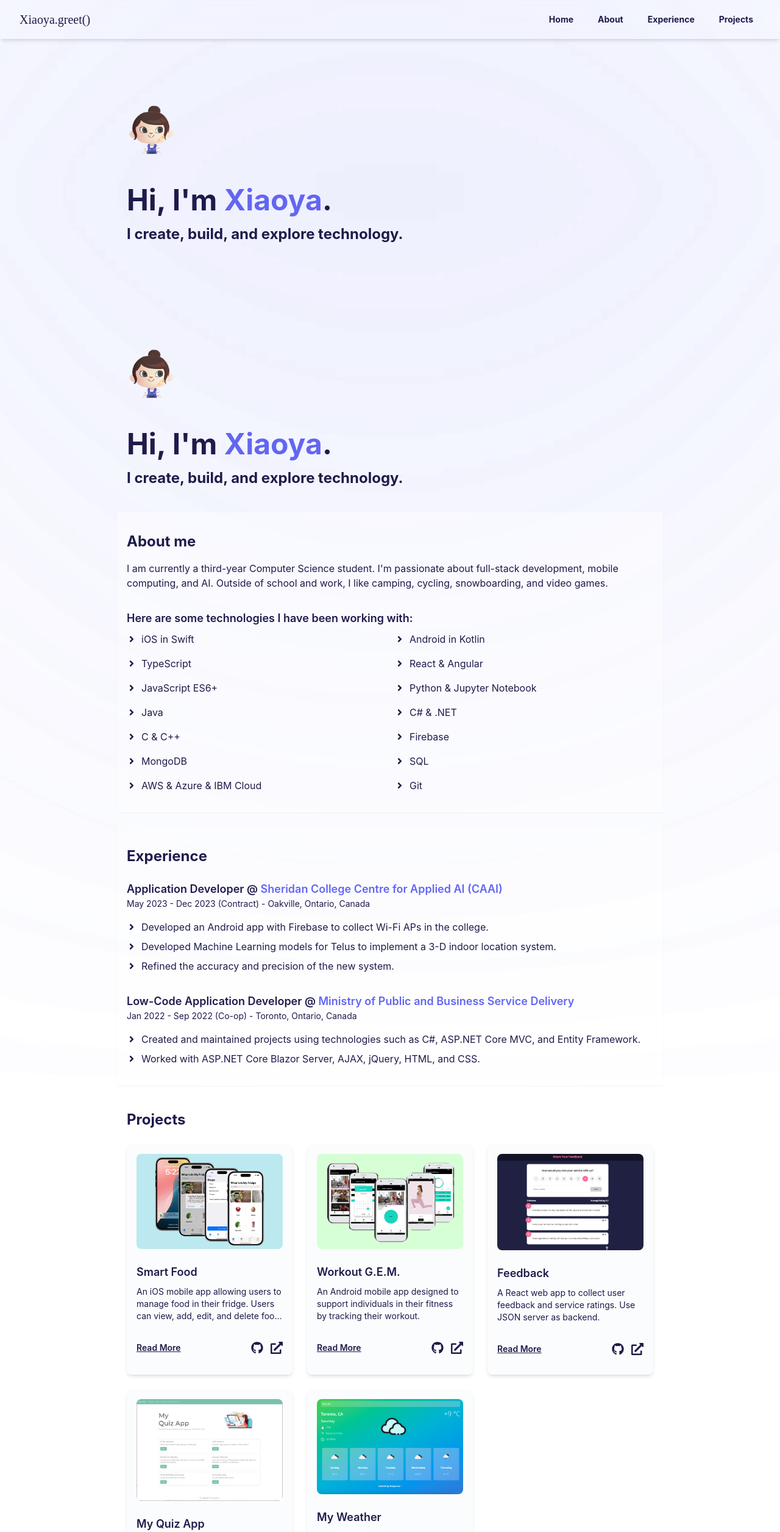
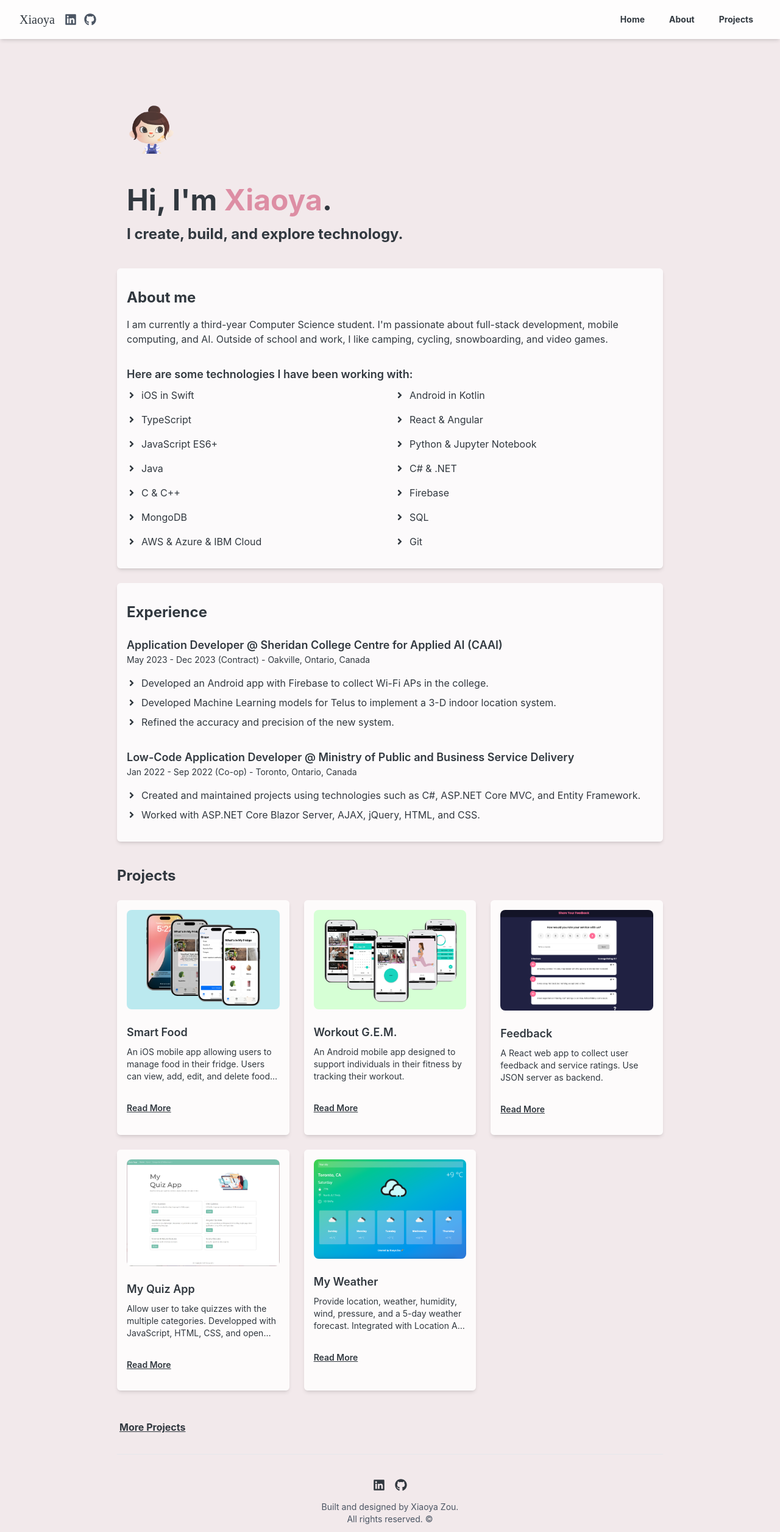
Before and after one commit to xiaoyazz/xiaoya-v2, a React (Create React App) app: page / in a window 1280 px wide. Shown: the top 2512 px of the page at 61% size. Built offline with nearby package versions, Linux system fonts and the light colour scheme.

Commit message:
Update files and folders hierarchy and bg text color

```diff
--- a/src/App.js
+++ b/src/App.js
@@ -1,28 +1,22 @@
-import './App.css';
-import Navbar from './components/Navbar';
-import AboutSection from './components/AboutSection';
-import Gallery from './components/Gallery';
-import Landing from './components/LandingSection';
-import Projects from './components/Projects';
-import Experience from './components/Experience';
-import Footer from './components/Footer'
+import { BrowserRouter as Router, Routes, Route } from "react-router-dom";
+import Navbar from "./components/Navbar";
+import HomePage from "./pages/HomePage";
+import About from "./components/AboutSection";
+import Experience from "./components/Experience";
 import ProjectsPage from "./pages/ProjectsPage";
-import { Route, Routes } from 'react-router-dom';
+import Footer from "./components/Footer"
+import { ImOpt } from "react-icons/im";
 
 function App() {
   return (
     <div className="App">
-
       <Navbar />
       <Routes>
-        <Route path="/" element={<Landing />} />
-        <Route path="/about" element={<AboutSection />} />
+        <Route path="/" element={<HomePage />} />
+        {/* <Route path="/about" element={<About />} />
+        <Route path="/experience" element={<Experience />} /> */}
         <Route path="/projects" element={<ProjectsPage />} />
       </Routes>
-      <Landing />
-      <AboutSection />
-      <Experience />
-      <Projects />
       <Footer />
     </div>
   );
--- a/src/components/AboutSection.js
+++ b/src/components/AboutSection.js
@@ -3,7 +3,7 @@ import { FaAngleRight } from 'react-icons/fa';
 const AboutSection = () => {
     return (
 
-        <div className="text-left mt-10 mb-6 pt-8 pb-8 px-4 max-w-4xl mx-auto shadow-sm bg-white bg-opacity-40">
+        <div className="text-left mt-10 mb-6 pt-8 pb-8 px-4 max-w-4xl mx-auto shadow-md rounded-md bg-white bg-opacity-80">
             <h2 className="text-2xl font-bold mb-4">About me</h2>
             <p className="mb-8">
                 I am currently a third-year Computer Science student.
@@ -32,7 +32,7 @@ const AboutSection = () => {
                     ].map((tech, index) => (
                         <li
                             key={index}
-                            className="flex items-center gap-2 cursor-crosshair transform transition duration-300 hover:-translate-y-1 hover:-translate-x-1 hover-text-shadow hover:text-indigo-500"
+                            className="flex items-center gap-2 cursor-crosshair transform transition duration-300 hover:-translate-y-1 hover:-translate-x-1 hover-text-shadow hover:text-[#dd8ea4]"
                         >
                             <FaAngleRight />
                             {tech}
--- a/src/components/Experience.js
+++ b/src/components/Experience.js
@@ -27,7 +27,7 @@ const Experience = () => {
     ];
 
     return (
-        <div className="max-w-4xl mx-auto pt-8 pb-8 px-4 text-left shadow-sm bg-white bg-opacity-40">
+        <div className="max-w-4xl mx-auto pt-8 pb-8 px-4 text-left shadow-md rounded-md bg-white bg-opacity-80">
 
             {/* Top heading */}
             <h2 className="text-2xl font-bold mb-6">Experience</h2>
@@ -38,7 +38,7 @@ const Experience = () => {
                     <div key={index}>
                         <h3 className="text-lg font-semibold">
                             {experience.title} @{" "}
-                            <span className="text-indigo-500">
+                            <span className="">
                                 {experience.company}
                             </span>
                         </h3>
@@ -47,7 +47,7 @@ const Experience = () => {
                         </p>
                         <ul className="space-y-2">
                             {experience.details.map((detail, idx) => (
-                                <li key={idx} className="flex items-center gap-2 cursor-crosshair transform transition duration-300 hover:-translate-y-1 hover:-translate-x-1 hover:text-indigo-500 hover-text-shadow">
+                                <li key={idx} className="flex items-center gap-2 cursor-crosshair transform transition duration-300 hover:-translate-y-1 hover:-translate-x-1 hover:text-[#dd8ea4] hover-text-shadow">
                                     <FaAngleRight />
                                     {detail}
                                 </li>
--- a/src/components/Footer.js
+++ b/src/components/Footer.js
@@ -5,10 +5,10 @@ const Footer = () => {
         <footer className="w-full mt-4 py-6 mb-10">
             <div className="max-w-4xl mx-auto text-center">
                 <div className="flex justify-center gap-4 mb-4">
-                    <a href="https://www.linkedin.com/in/xiaoyazou/" target="_blank" rel="noopener noreferrer" className='hover:text-indigo-500'>
+                    <a href="https://www.linkedin.com/in/xiaoyazou/" target="_blank" rel="noopener noreferrer" className='hover:text-[#dd8ea4]'>
                         <FaLinkedin size={20} />
                     </a>
-                    <a href="https://github.com/xiaoyazz" target="_blank" rel="noopener noreferrer" className='hover:text-indigo-500'>
+                    <a href="https://github.com/xiaoyazz" target="_blank" rel="noopener noreferrer" className='hover:text-[#dd8ea4]'>
                         <FaGithub size={20} />
                     </a>
                 </div>
--- a/src/components/LandingSection.js
+++ b/src/components/LandingSection.js
@@ -6,8 +6,8 @@ const LandingPage = () => {
     return (
         <div className="text-left mt-48 px-4 max-w-4xl mx-auto relative">
             {/* Fixed Blurred Background */}
-            <div
-                className="fixed inset-0 bg-indigo-400 blur-[700px] z-[-1]"
+            {/* <div
+                className="fixed inset-0 bg-indigo-700 blur-[700px] z-[-1]"
                 style={{
                     width: '100vw',
                     height: '150px',
@@ -15,7 +15,7 @@ const LandingPage = () => {
                     left: '',
                     //transform: 'translate(-50%, 0)',
                 }}
-            ></div>
+            ></div> */}
 
             {/* Avatar and Text */}
             <img
@@ -24,7 +24,7 @@ const LandingPage = () => {
                 className="w-20 h-22 animate-bounce"
             />
             <h1 className="text-5xl font-bold mt-8">
-                Hi, I'm <span className="text-indigo-500">Xiaoya</span>.
+                Hi, I'm <span className="high-light">Xiaoya</span>.
             </h1>
             <h3 className="text-2xl mt-4 font-bold">
                 I create, build, and explore technology.
--- a/src/components/Navbar.js
+++ b/src/components/Navbar.js
@@ -1,50 +1,61 @@
 import React, { useState } from 'react';
-import DarkModeToggle from './DarkModeToggle';
 import { Link } from 'react-router-dom';
+import { FaLinkedin, FaGithub } from 'react-icons/fa';
 
 const Navbar = () => {
     const [isOpen, setIsOpen] = useState(false);
-    const [darkMode, setDarkMode] = useState(false);
-
-    const toggleDarkMode = () => {
-        setDarkMode(!darkMode);
-        document.documentElement.classList.toggle('dark');
-    };
 
     return (
-        <nav className="fixed w-full top-0 left-0 bg-transparent backdrop-blur-md dark:bg-blue-950 dark:text-slate-200 shadow-md z-10">
+        <nav className="fixed w-full top-0 left-0 bg-white bg-opacity-90 shadow-md z-10">
             <div className="max-w-7xl mx-auto px-4 sm:px-6 lg:px-8">
                 <div className="flex items-center justify-between h-16">
-                    <div className="flex items-center">
+                    {/* Left Section */}
+                    <div className="flex items-center space-x-4">
                         <Link to="/" className="text-xl font-bold site-name">
-                            Xiaoya.greet()
+                            Xiaoya
                         </Link>
-                        {/* <DarkModeToggle /> */}
+                        <div className="flex space-x-3">
+                            <a
+                                href="https://www.linkedin.com/in/your-linkedin-profile"
+                                target="_blank"
+                                rel="noopener noreferrer"
+                                className="text-gray-600 hover:text-[#dd8ea4]"
+                            >
+                                <FaLinkedin size={20} />
+                            </a>
+                            <a
+                                href="https://github.com/your-github-profile"
+                                target="_blank"
+                                rel="noopener noreferrer"
+                                className="text-gray-600 hhover:text-[#dd8ea4]"
+                            >
+                                <FaGithub size={20} />
+                            </a>
+                        </div>
                     </div>
+
+                    {/* Right Section */}
                     <div className="hidden md:flex space-x-4 font-bold">
-                        <Link to="/" className="hover:text-indigo-500 dark:hover:text-teal-300 px-3 py-2 rounded-md text-sm">
+                        <Link to="/" className="hover:text-[#dd8ea4] px-3 py-2 rounded-md text-sm">
                             Home
                         </Link>
-                        <Link to="/about" className="hover:text-indigo-500 dark:hover:text-teal-300 px-3 py-2 rounded-md text-sm">
+                        <Link to="/about" className="hover:text-[#dd8ea4] px-3 py-2 rounded-md text-sm">
                             About
                         </Link>
-                        <Link to="/services" className="hover:text-indigo-500 dark:hover:text-teal-300 px-3 py-2 rounded-md text-sm">
-                            Experience
-                        </Link>
-                        <Link to="/projects" className="hover:text-indigo-500 dark:hover:text-teal-300 px-3 py-2 rounded-md text-sm">
+                        <Link to="/projects" className="hover:text-[#dd8ea4] px-3 py-2 rounded-md text-sm">
                             Projects
                         </Link>
                     </div>
+
+                    {/* Mobile Menu Button */}
                     <div className="md:hidden">
                         <button
                             onClick={() => setIsOpen(!isOpen)}
                             type="button"
-                            className="text-gray-300 hover:text-white focus:outline-none"
-                            aria-controls="mobile-menu"
-                            aria-expanded="false"
+                            className="text-gray-600 hover:text-indigo-500 focus:outline-none"
                         >
                             <svg className="h-6 w-6" xmlns="http://www.w3.org/2000/svg" fill="none" viewBox="0 0 24 24" stroke="currentColor">
-                                <path strokeLinecap="round" strokeLinejoin="round" strokeWidth="2" d={isOpen ? "M6 18L18 6M6 6l12 12" : "M4 6h16M4 12h16M4 18h16"} />
+                                <path strokeLinecap="round" strokeLinejoin="round" strokeWidth="2" d={isOpen ? 'M6 18L18 6M6 6l12 12' : 'M4 6h16M4 12h16M4 18h16'} />
                             </svg>
                         </button>
                     </div>
@@ -55,13 +66,13 @@ const Navbar = () => {
             {isOpen && (
                 <div className="md:hidden" id="mobile-menu">
                     <div className="px-2 pt-2 pb-3 space-y-1 sm:px-3">
-                        <Link to="/" className="block hover:bg-gray-700 px-3 py-2 rounded-md text-base font-medium">
+                        <Link to="/" className="block hover:text-[#dd8ea4] px-3 py-2 rounded-md text-base font-medium">
                             Home
                         </Link>
-                        <Link to="/about" className="block hover:bg-gray-700 px-3 py-2 rounded-md text-base font-medium">
+                        <Link to="/about" className="block hover:bg-gray-200 px-3 py-2 rounded-md text-base font-medium">
                             About
                         </Link>
-                        <Link to="/services" className="block hover:bg-gray-700 px-3 py-2 rounded-md text-base font-medium">
+                        <Link to="/projects" className="block hover:text-[#dd8ea4] px-3 py-2 rounded-md text-base font-medium">
                             Projects
                         </Link>
                     </div>
--- a/src/components/Projects.js
+++ b/src/components/Projects.js
@@ -55,13 +55,13 @@ const projects = [
 
 const Projects = () => {
     return (
-        <div className="max-w-4xl mx-auto px-4 mt-10 text-left">
+        <div className="max-w-4xl mx-auto px-0 mt-10 text-left">
             <h2 className="text-2xl font-bold mb-6">Projects</h2>
             <div className="grid md:grid-cols-3 gap-6">
                 {projects.map((project, index) => (
                     <div
                         key={index}
-                        className="relative bg-opacity-60 bg-slate-50 hover:bg-opacity-95 hover:shadow-lg p-4 rounded-lg shadow-md transform transition duration-300 hover:-translate-y-2 flex flex-col"
+                        className="relative shadow-md rounded-md bg-white bg-opacity-80 hover:bg-opacity-95 hover:shadow-lg p-4 transform transition duration-300 hover:-translate-y-2 flex flex-col"
                     >
                         {/* Image */}
                         <img
@@ -82,15 +82,15 @@ const Projects = () => {
 
                         {/* Bottom Section */}
                         <div className="flex justify-between items-center mt-4 mb-4">
-                            <a href="#" className="text-sm font-semibold hover:text-indigo-500 underline">
+                            <a href="#" className="text-sm font-semibold hover:text-[#dd8ea4] underline">
                                 Read More
                             </a>
-                            <div className="flex gap-3">
+                            {/* <div className="flex gap-3">
                                 <a
                                     href={project.repoLink}
                                     target="_blank"
                                     rel="noopener noreferrer"
-                                    className="text-xl hover:text-indigo-500"
+                                    className="text-xl hover:text-[#dd8ea4]"
                                 >
                                     <FaGithub />
                                 </a>
@@ -98,24 +98,24 @@ const Projects = () => {
                                     href={project.liveLink}
                                     target="_blank"
                                     rel="noopener noreferrer"
-                                    className="text-xl hover:text-indigo-500"
+                                    className="text-xl hover:text-[#dd8ea4]"
                                 >
                                     <FaExternalLinkAlt />
                                 </a>
-                            </div>
+                            </div> */}
                         </div>
                     </div>
 
                 ))}
             </div>
-            <p className="mt-12">
+            <p className="mt-12 px-1">
                 <a
                     href="https://github.com/xiaoyazz"
                     target="_blank"
                     rel="noopener noreferrer"
-                    className="hover:text-indigo-500 transition-colors font-bold underline"
+                    className="hover:text-[#dd8ea4] transition-colors font-bold underline"
                 >
-                    All Projects
+                    More Projects
                 </a>
             </p>
 
--- a/src/index.css
+++ b/src/index.css
@@ -4,7 +4,9 @@
 @import url('https://fonts.googleapis.com/css2?family=Dancing+Script:wght@400..700&family=IBM+Plex+Mono:ital,wght@0,100;0,200;0,300;0,400;0,500;0,600;0,700;1,100;1,200;1,300;1,400;1,500;1,600;1,700&family=Source+Code+Pro:ital,wght@0,200..900;1,200..900&display=swap');
 
 body {
-  @apply bg-white text-indigo-950;
+  /* @apply bg-indigo-200 text-indigo-950; */
+  background: #f2e9eb;
+  color: #31383f;
   margin: 0;
   font-family: -apple-system, BlinkMacSystemFont, 'Segoe UI', 'Roboto', 'Oxygen',
     'Ubuntu', 'Cantarell', 'Fira Sans', 'Droid Sans', 'Helvetica Neue',
@@ -18,6 +20,10 @@ body {
   justify-content: center;
   align-items: center; */
 
+}
+
+.high-light {
+  color: #dd8ea4;
 }
 
 .site-name {
--- /dev/null
+++ b/src/pages/HomePage.js
@@ -0,0 +1,20 @@
+import React from 'react';
+import Landing from '../components/LandingSection';
+import AboutSection from '../components/AboutSection';
+import Experience from '../components/Experience';
+import Projects from '../components/Projects';
+import Footer from '../components/Footer';
+
+const HomePage = () => {
+    return (
+        <>
+            <Landing />
+            <AboutSection />
+            <Experience />
+            <Projects />
+
+        </>
+    );
+};
+
+export default HomePage;
```
Also changed, not shown: src/pages/ProjectsPage.js (+35 -25 lines).
